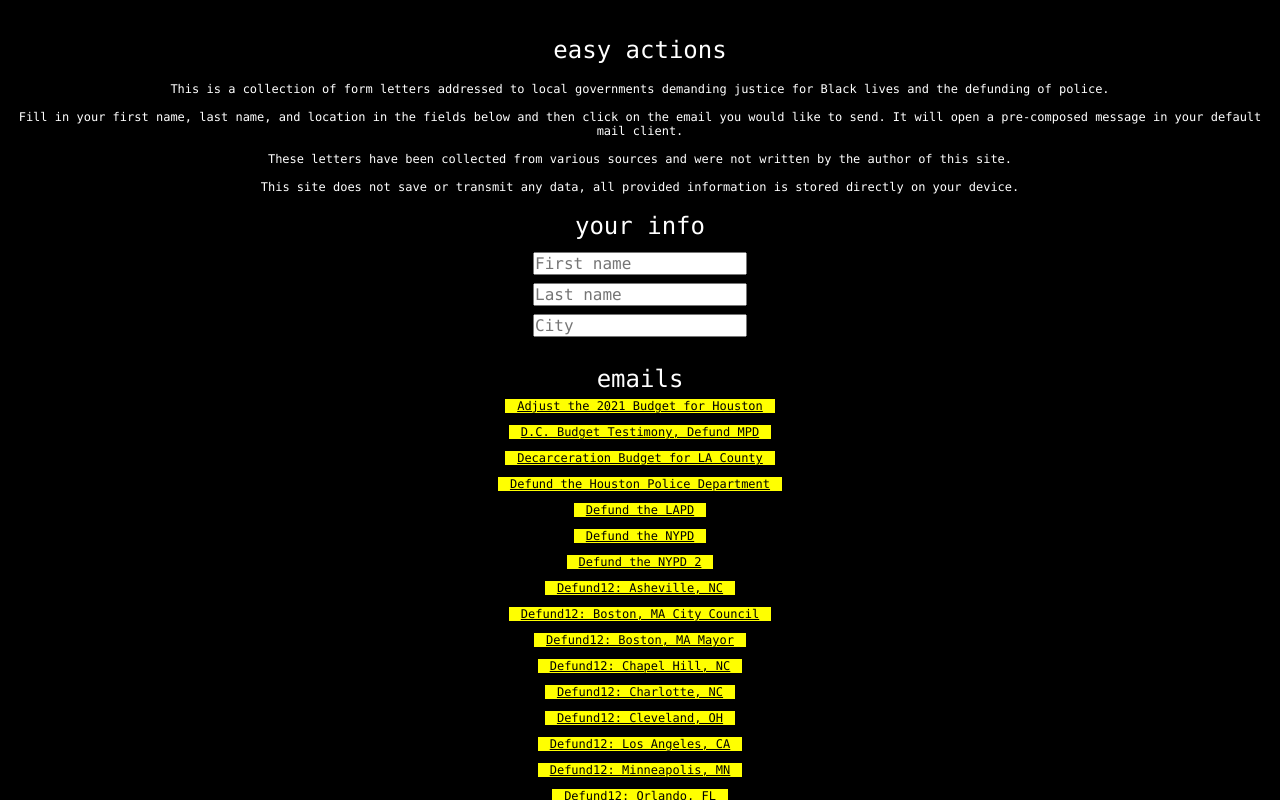
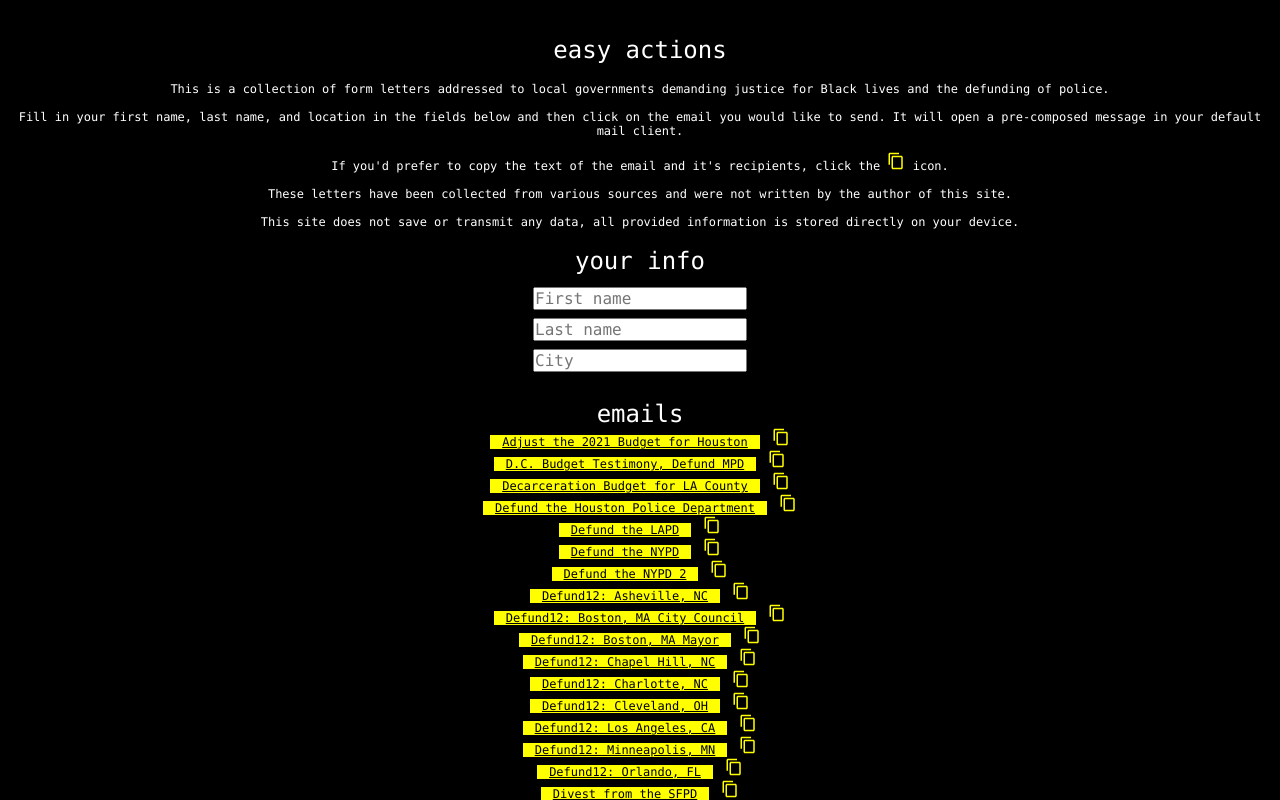
Before and after one commit to nathanielgrossman/easy_actions, a React (Vite) app: page / in a window 1280 px wide. Shown: the top 800 px of the page. Built offline with nearby package versions, Linux system fonts and the light colour scheme.

Commit message:
add copy email functionality

```diff
--- a/src/components/App.tsx
+++ b/src/components/App.tsx
@@ -4,6 +4,7 @@
 import EmailLink from "./EmailLink";
 import { links } from "../links";
 import UserInfoForm from "./UserInfoForm";
+import Copy from "./Copy";
 
 const Main = styled.div`
   width: 100vw;
@@ -59,6 +60,9 @@
         pre-composed message in your default mail client.
         <br />
         <br />
+        If you'd prefer to copy the text of the email and it's recipients, click the <Copy /> icon.
+        <br />
+        <br />
         These letters have been collected from various sources and were not
         written by the author of this site.
         <br />
--- /dev/null
+++ b/src/components/Copy.tsx
@@ -0,0 +1,25 @@
+import React from "react";
+
+type CopyProps = {
+  color?: string;
+  size?: number;
+};
+
+const Copy: React.FC<CopyProps> = ({ color = "yellow", size = 18 }) => {
+  return (
+    <svg
+      xmlns="http://www.w3.org/2000/svg"
+      width={size}
+      height={size}
+      viewBox="0 0 24 24"
+    >
+      <title>Copy email</title>
+      <path
+        d="M16 1H4c-1.1 0-2 .9-2 2v14h2V3h12V1zm3 4H8c-1.1 0-2 .9-2 2v14c0 1.1.9 2 2 2h11c1.1 0 2-.9 2-2V7c0-1.1-.9-2-2-2zm0 16H8V7h11v14z"
+        fill={color}
+      />
+    </svg>
+  );
+};
+
+export default Copy;
--- a/src/components/EmailLink.tsx
+++ b/src/components/EmailLink.tsx
@@ -1,7 +1,9 @@
-import React, { useMemo } from "react";
-import styled from 'styled-components'
+import React, { useMemo, useState, useCallback } from "react";
+import styled from "styled-components";
 
-import { generateLink } from "../utils";
+import Copy from "./Copy";
+
+import { generateLink, generateCopyableEmail } from "../utils";
 import { LinkInfo } from "../links";
 
 export type EmailLinkProps = {
@@ -19,16 +21,56 @@
   color: black;
   padding-left: 1em;
   padding-right: 1em;
+  margin-right: 1em;
+`;
+
+const CopyButton = styled.button`
+  font-size: 100%;
+  font-family: inherit;
+  border: 0;
+  padding: 0;
+  background-color: black;
+  color: yellow;
 `;
 
 const EmailLink: React.FC<EmailLinkProps> = ({ linkInfo, name, location }) => {
+  const [status, setStatus] = useState<string | undefined>();
+
   const link = useMemo(() => generateLink(linkInfo, name, location), [
     linkInfo,
     name,
     location,
   ]);
 
-  return <Link href={link}>{linkInfo.title}</Link>;
+  const setSuccess = useCallback(() => {
+    setStatus("green");
+    alert(`"${linkInfo.title}" was successfully copied.`);
+    setTimeout(() => {
+      setStatus(undefined);
+    }, 1000);
+  }, [linkInfo]);
+
+  const setError = useCallback(() => {
+    setStatus("red");
+    alert("There was an error while copying this email. Sorry!");
+    setTimeout(() => {
+      setStatus(undefined);
+    }, 1000);
+  }, []);
+
+  const copyAction = useCallback(
+    () => generateCopyableEmail(linkInfo, name, location, setSuccess, setError),
+    [linkInfo, name, location, setSuccess, setError]
+  );
+
+  return (
+    <div style={{ alignItems: "center" }}>
+      <Link href={link}>{linkInfo.title}</Link>
+      <CopyButton onClick={copyAction}>
+        <Copy color={status} />
+      </CopyButton>
+    </div>
+  );
 };
 
 export default EmailLink;
--- a/src/index.html
+++ b/src/index.html
@@ -7,6 +7,7 @@
   <meta name="viewport" content="width=device-width, initial-scale=1">
   <link rel="stylesheet" href="styles.css">
   <link rel="shortcut icon" type="image/ico" href="favicon.ico">
+  <link href="https://fonts.googleapis.com/icon?family=Material+Icons" rel="stylesheet">
 </head>
 
 <body>
--- a/src/utils.tsx
+++ b/src/utils.tsx
@@ -1,6 +1,10 @@
 import { LinkInfo } from "./links";
 
-export const generateLink = (linkInfo: LinkInfo, name: string, location: string) => {
+export const generateLink = (
+  linkInfo: LinkInfo,
+  name: string,
+  location: string
+) => {
   let base = `mailto:${linkInfo.to}?`;
   if (linkInfo.cc) {
     const cc = linkInfo.cc.reduce((acc, email, i, arr) => {
@@ -18,3 +22,34 @@
   base += `subject=${linkInfo.subject}&body=${body}`;
   return base;
 };
+
+export const generateCopyableEmail = (
+  linkInfo: LinkInfo,
+  name: string,
+  location: string,
+  successCallback: () => void,
+  errorCallback: () => void
+) => {
+  const email = `
+To: ${linkInfo.to},
+
+CC: ${
+    linkInfo.cc &&
+    linkInfo.cc.reduce((acc, email, i, arr) => {
+      return i === arr.length - 1 ? `${acc}${email}&` : `${acc}${email}, `;
+    }, "")
+  },
+
+BCC: ${
+    linkInfo.bcc &&
+    linkInfo.bcc.reduce((acc, email, i, arr) => {
+      return i === arr.length - 1 ? `${acc}${email}&` : `${acc}${email}, `;
+    }, "")
+  },
+
+Subject: ${decodeURIComponent(linkInfo.subject)},
+
+Body: ${decodeURIComponent(linkInfo.getBody(name, location))}
+  `;
+  navigator.clipboard.writeText(email).then(successCallback, errorCallback);
+};
```
